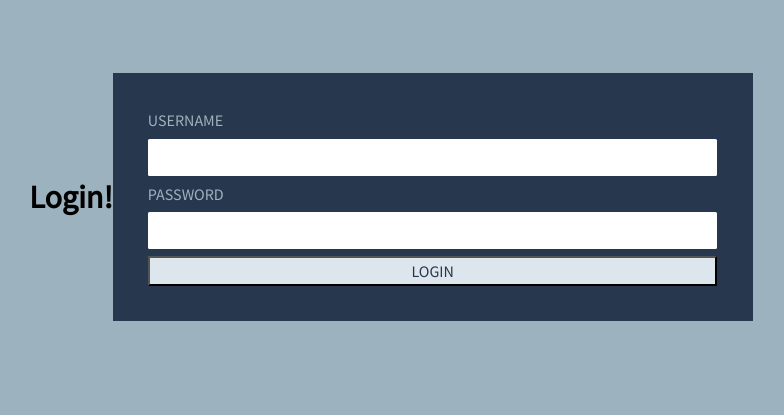
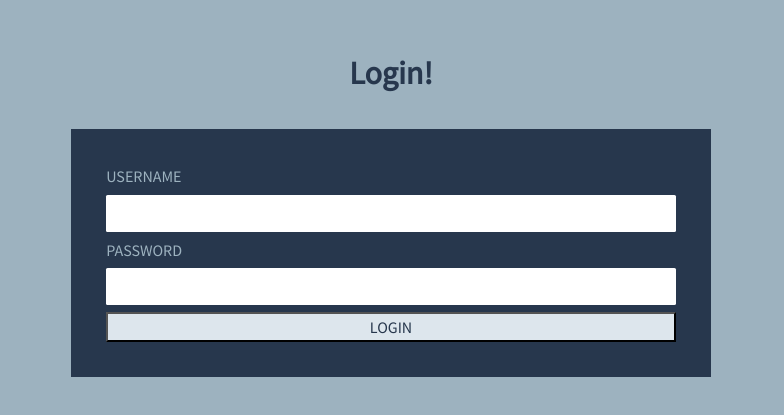
Before and after one commit to N-coder-bot/Houbse-Bill-Manager-Front-End-, a React (Vite) app: page /login in a window 1280 px wide. Shown: the part 203-618 px from the top of the page, without its empty margins (249-1033 px from the left). Built offline with nearby package versions, Linux system fonts and the light colour scheme; no server answers.

Commit message:
styles change

```diff
--- a/src/pages/Login/Login.module.css
+++ b/src/pages/Login/Login.module.css
@@ -3,6 +3,7 @@
     display: flex;
     justify-content: center;
     align-items: center;
+    flex-direction: column;
 }
 #form{
     display: flex;
@@ -12,6 +13,10 @@
     width: 50%;
     transition: all 0.3s;
 
+}
+.title {
+    color:#27374D;
+    margin:2rem;
 }
 
 .formItem{
@@ -39,3 +44,9 @@
     padding:0.4rem;
     border-radius: 0.1rem;
 }
+.error{
+    color:red;
+    background-color: #DDE6ED;
+    padding:1rem;
+    margin:1rem;
+}
```
